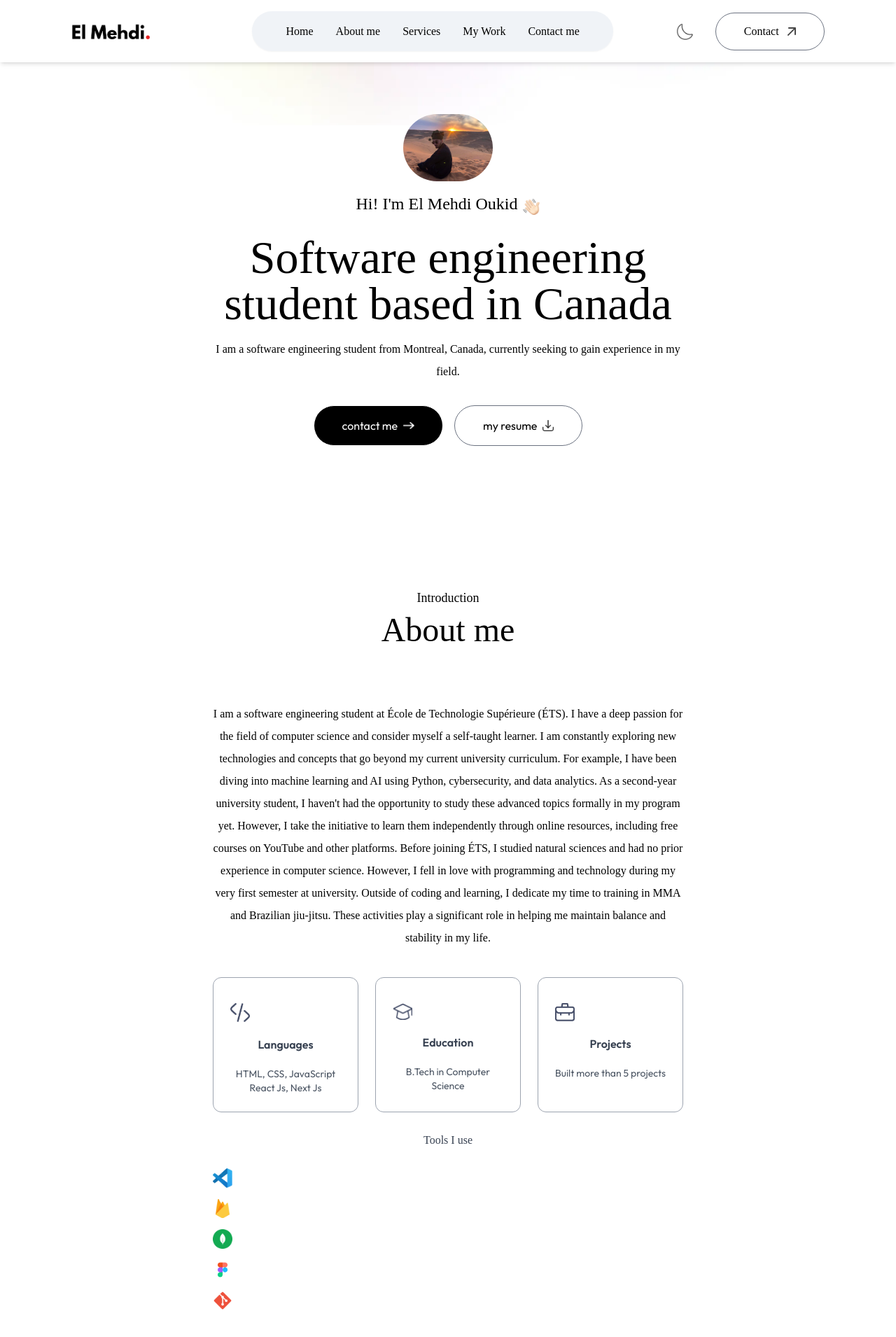
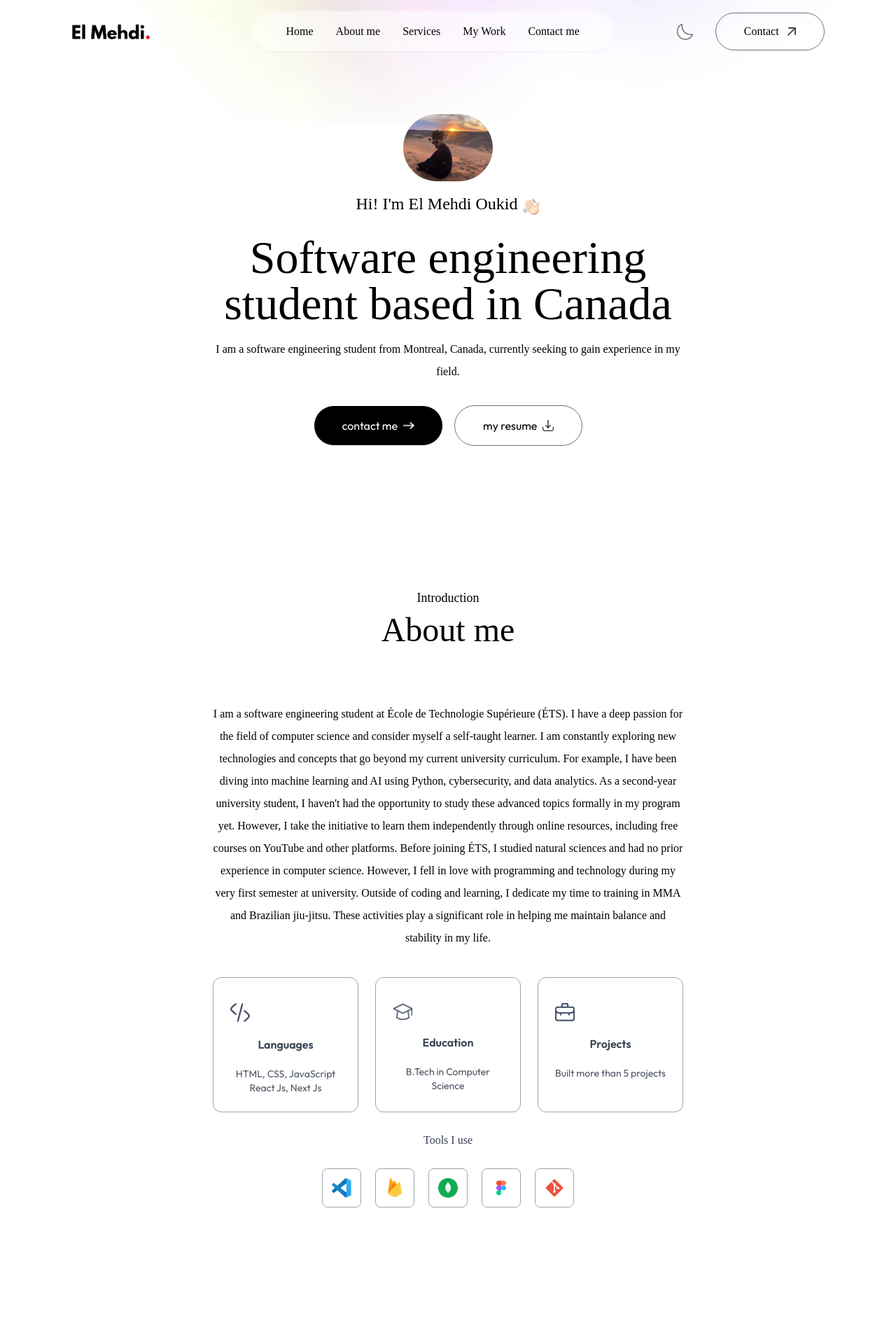
Before and after one commit to Delta-ReFz/PortfolioV2, a Next.js app in the folder portfoliov2/: page / in a window 1280 px wide. Shown: the top 1910 px of the page at 70% size. After the commit the page ends 1845 px from the top, so only its background shows below. Built offline with nearby package versions, Linux system fonts and the light colour scheme; a web font is replaced by a local one.

Commit message:
Updated the navbar when we scroll

```diff
--- a/portfoliov2/components/About.jsx
+++ b/portfoliov2/components/About.jsx
@@ -38,9 +38,9 @@ const About = () => {
 
                    <h4 className='my-6 text-gray-700 font-Ovo'>Tools I use</h4>
 
-                   <ul>
+                   <ul className='flex justify-center items-center gap-3 sm:gap-5'>
                     {toolsData.map((tool, index) => (
-                        <li key={index} className='flex items-center gap-4 my-4'>
+                        <li key={index} className='flex items-center justify-center w-12 sm:w-14 aspect-square border border-gray-400 rounded-lg cursor-pointer hover:-translate-y-1 duration-500'>
                             <Image src={tool} alt='Tool' className='w-5 sm:w-7' />
                         </li>
                     ))}
--- a/portfoliov2/components/Navbar.jsx
+++ b/portfoliov2/components/Navbar.jsx
@@ -1,9 +1,10 @@
 import {assets} from '@/assets/assets'
 import Image from 'next/image'
-import React, {useRef} from 'react'
+import React, {useEffect, useRef, useState} from 'react'
 
 const Navbar = () => {
 
+    const [isScroll, setIsScroll] = useState(false);
     const sideMenuRef = useRef();
 
     const openMenu = () => {
@@ -14,18 +15,31 @@ const Navbar = () => {
         sideMenuRef.current.style.transform = 'translateX(16rem)';
     }
 
+
+    // Change navbar color on scroll
+    useEffect(() => {
+        window.addEventListener('scroll', () => {
+            if(scrollY > 50) {
+                setIsScroll(true);
+            }else {
+                setIsScroll(false);
+            }
+        })
+    }, [])
+
   return (
 <>
     <div className='fixed top-0 right-0 w-11/12 -z-10 translate-y-[-80%]'>
         <Image src={assets.header_bg_color} alt='' className='w-full' />
     </div>
 
-    <nav className='flex justify-between items-center py-4 px-5 lg:px-8 xl:px-[8%] fixed w-full z-50 bg-white shadow-md'>
+    <nav className={`flex justify-between items-center py-4 px-5 lg:px-8 xl:px-[8%] fixed w-full z-50 ${isScroll ? "bg-white shadow-sm bg-opacity-50 backdrop-blur-lg" : ""}`}>
+
         <a href="#top">
             <Image src={assets.un} className='w-28 cursor-pointer mr-14' alt='Logo-name'/>
         </a>
 
-        <ul className='hidden md:flex items-center gap-6 lg:gap-8 rounded-full px-12 py-3 bg-slate-200 shadow-sm bg-opacity-50'>
+        <ul className={`hidden md:flex items-center gap-6 lg:gap-8 rounded-full px-12 py-3 ${isScroll ? "" : "bg-white shadow-sm bg-opacity-50"} `}>
             <li><a className='font-Ovo' href="#top">Home</a></li>
             <li><a className='font-Ovo' href="#about">About me</a></li>
             <li><a className='font-Ovo' href="#services">Services</a></li>
```
